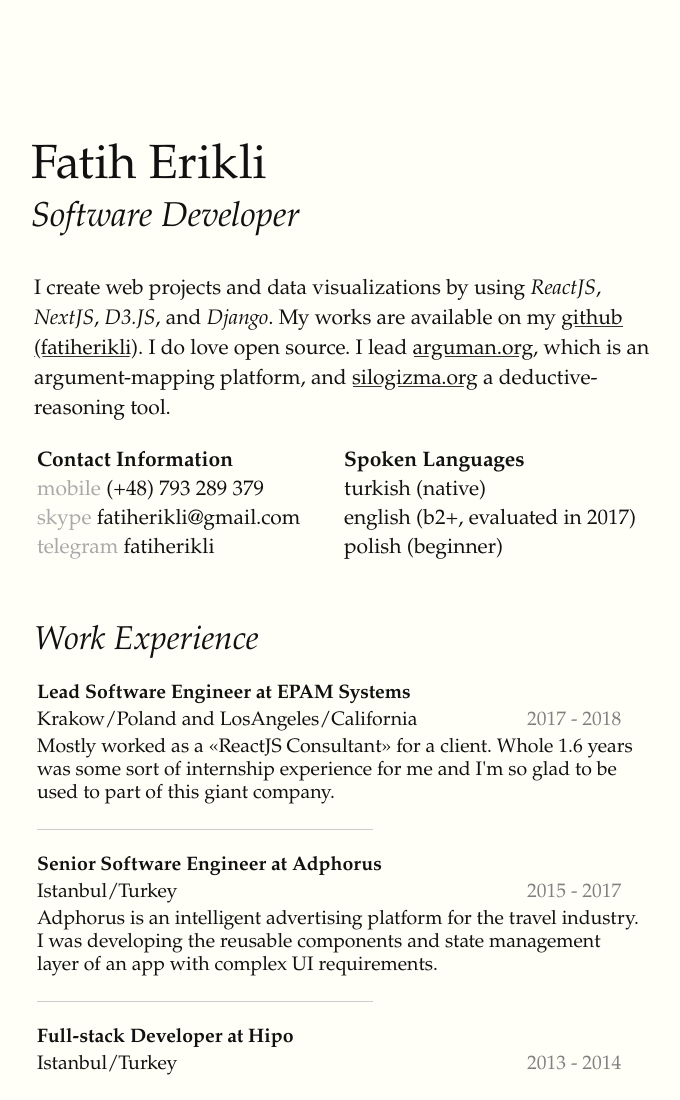
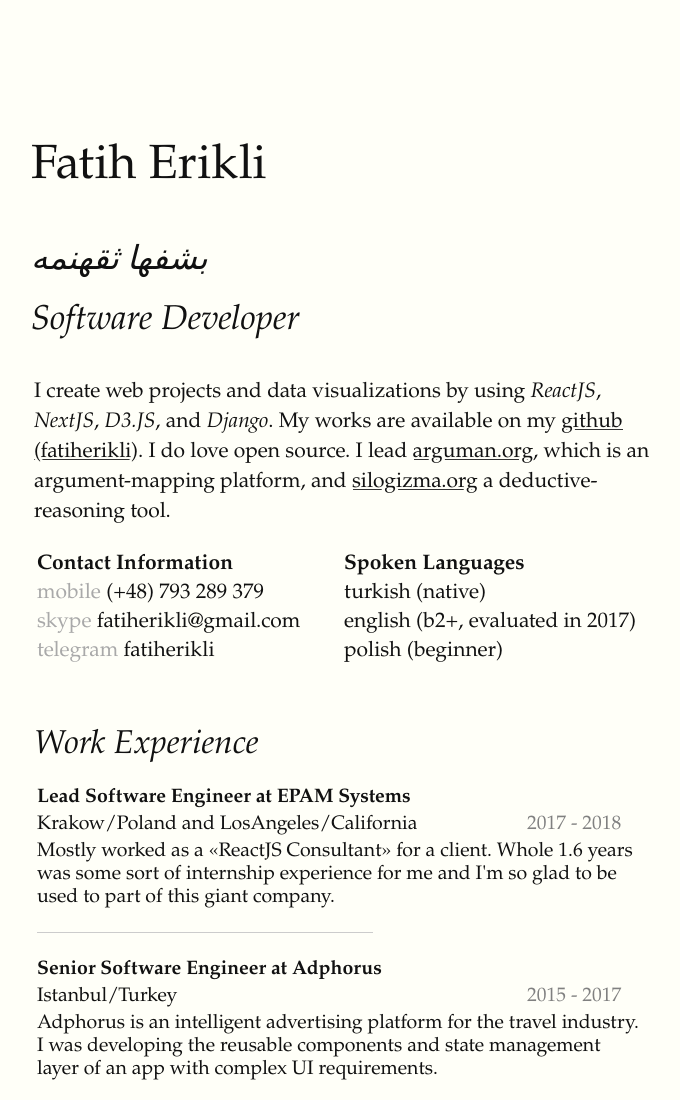
Before and after one commit to fatiherikli/LEGAL-THINGS, a plain HTML site: page index.html in a window 1280 px wide. Shown: the top 1100 px of the page, without its empty margins (126-806 px from the left). Drawn offline with Linux system fonts and the light colour scheme; a web font is replaced by a local one.

Commit message:
Update index.html

```diff
--- a/index.html
+++ b/index.html
@@ -23,6 +23,7 @@
         margin-left: -0.2em
       ">
           <h1 id="tufte-css" style="display: inline-block;">Fatih Erikli</h1>
+          <h2>بشفها ثقهنمه</h2>
         <br />
         <span class="subtitle" style="
           margin-top: -1em;
```
